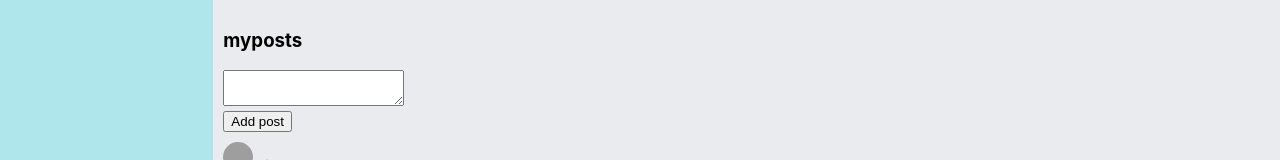
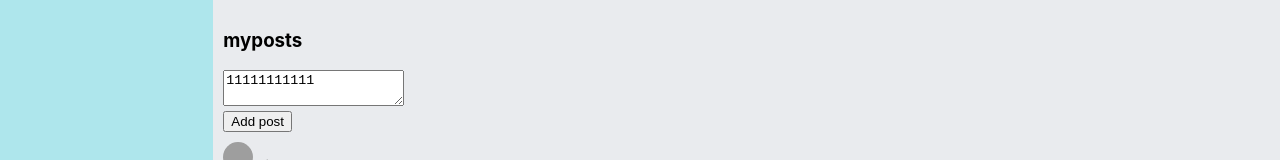
Before and after one commit to Vova0410/SocialN, a React (Create React App) app: page /profile in a window 1280 px wide. Shown: the part 904-1064 px from the top of the page. Built offline with nearby package versions, Linux system fonts and the light colour scheme; grey boxes are pictures that could not be loaded.

Commit message:
Lesson 34 FLUX-круговорот на каждый символ

```diff
--- a/src/App.js
+++ b/src/App.js
@@ -16,7 +16,7 @@ const App = (props) => {
         <Header />
         <Navbar />
         <div className="app_wrapper_content">
-            <Route path='/profile' render={ () => <Profile stateProfile={props.state.profilePage} addPost={props.addPost} />} />
+            <Route path='/profile' render={ () => <Profile stateProfile={props.state.profilePage} addPost={props.addPost} upDatepost={props.upDatepost} />} />
             <Route path='/dialogs' render={ () => <Dialogs stateDialogs={props.state.messagePage} addMessage={props.addMessage} /> } />
             <Route path='/news' component={News}/>
             <Route path="/music" component={Music}/>
--- a/src/components/Profile/MyPosts/MyPosts.jsx
+++ b/src/components/Profile/MyPosts/MyPosts.jsx
@@ -10,9 +10,16 @@ const MyPosts = (props) => {
     let newPostElement = React.createRef();
 
     let addPost1 = () => {
-        let text=newPostElement.current.value;
-        props.addPost(text);
-        newPostElement.current.value = '';
+
+        props.addPost(props.newPostText);
+        //props.upDatepost(''); // зануление
+
+    };
+
+    let OnPostChange = () => {
+
+        let newText = newPostElement.current.value;
+        props.upDatepost(newText);
     };
 
 
@@ -21,7 +28,7 @@ const MyPosts = (props) => {
                     <h3>myposts</h3>
                 <div>
                     <div>
-                        <textarea ref={newPostElement}></textarea>
+                        <textarea ref={newPostElement} value={props.newPostText} onChange={OnPostChange}></textarea>
                     </div>
                     <div className={classes.myposts_button}>
                         <button onClick={ addPost1 }>Add post</button>
--- a/src/components/Profile/Profile.jsx
+++ b/src/components/Profile/Profile.jsx
@@ -9,7 +9,7 @@ const Profile = (props) => {
     return(
         <div className={classes.profile_wrapper}>
             <ProfileInfo />
-            <MyPosts posts={props.stateProfile.posts} addPost={props.addPost} />
+            <MyPosts posts={props.stateProfile.posts} newPostText={props.stateProfile.newPostText} addPost={props.addPost} upDatepost={props.upDatepost} />
         </div>
     )
 }
--- a/src/render.js
+++ b/src/render.js
@@ -5,12 +5,13 @@ import App from './App';
 import * as serviceWorker from './serviceWorker';
 import {addPost} from './state/state';
 import {addMessage} from './state/state';
+import {upDatepost} from './state/state';
 import{BrowserRouter} from 'react-router-dom';
 
 
 export let renderIntareTree = (state) => {
     ReactDOM.render(
         <BrowserRouter>
-            <App state={state} addPost={addPost} addMessage={addMessage} />
+            <App state={state} addPost={addPost} addMessage={addMessage} upDatepost={upDatepost} />
         </BrowserRouter>, document.getElementById('root'));
 };
--- a/src/state/state.jsx
+++ b/src/state/state.jsx
@@ -8,7 +8,8 @@ let state = {
             {id: 3, post: "Hi, haw are you?", likesCount: 11},
             {id: 4, post: "Hi, haw are you?", likesCount: 1},
             {id: 5, post: "Hi, haw are you?", likesCount: 121},
-        ]
+        ],
+        newPostText: '11111111111'
     },
     messagePage: {
         dialogs: [
@@ -29,14 +30,17 @@ let state = {
         ]
     }
 };
+window.state = state;
+let i = 6;
+export let addPost = () => {
 
-export let addPost = (postMessage) => {
         let newPost = {
-        id: 5,
-        post: postMessage,
+        id: i++,
+        post: state.profilePage.newPostText,
         likesCount: 0
     };
     state.profilePage.posts.push(newPost);
+    state.profilePage.newPostText = '';
     renderIntareTree(state);
 };
 
@@ -50,4 +54,9 @@ export let addMessage = (messageText) => {
     renderIntareTree(state);
 };
 
+export let upDatepost = (newText) => {
+    state.profilePage.newPostText = newText;
+    renderIntareTree(state);
+};
+
 export default state;
```
